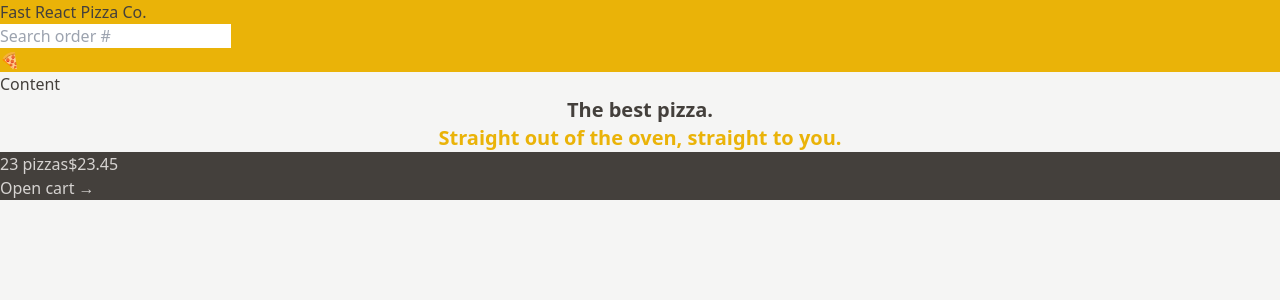
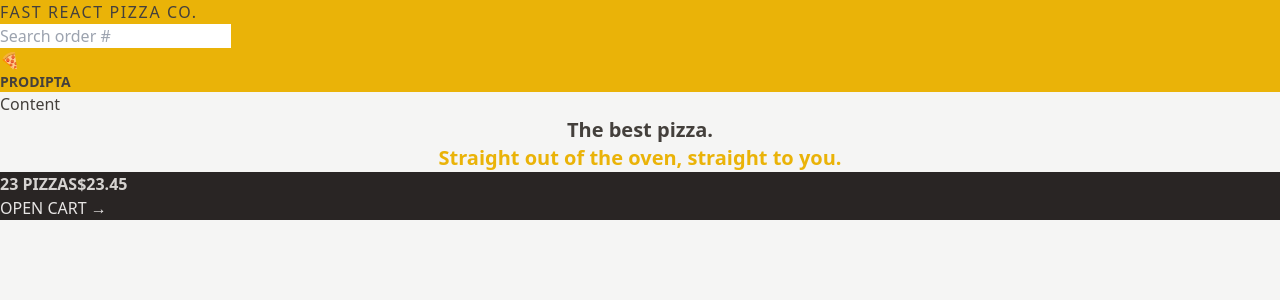
Before and after one commit to Prodipta-Sengupta/fast-react-pizza, a React (Vite) app: page / in a window 1280 px wide. Shown: the top 300 px of the page. Built offline with nearby package versions, Linux system fonts and the light colour scheme.

Commit message:
Added Styles

```diff
--- a/src/features/cart/CartOverview.jsx
+++ b/src/features/cart/CartOverview.jsx
@@ -1,8 +1,8 @@
 import { Link } from "react-router-dom";
 function CartOverview() {
   return (
-    <div className="bg-stone-700 text-stone-300">
-      <p className="text-stone-300">
+    <div className="bg-stone-800 uppercase text-stone-200">
+      <p className="font-semibold text-stone-300">
         <span>23 pizzas</span>
         <span>$23.45</span>
       </p>
--- /dev/null
+++ b/src/features/user/Username.jsx
@@ -0,0 +1,5 @@
+function Username() {
+  return <div className="text-sm font-semibold">Prodipta</div>;
+}
+
+export default Username;
--- a/src/ui/Header.jsx
+++ b/src/ui/Header.jsx
@@ -1,12 +1,16 @@
 import { Link } from "react-router-dom";
 import SearchOrder from "../features/order/SearchOrder";
+import Username from "../features/user/Username";
 
 function Header() {
   return (
-    <header className="header bg-yellow-500">
-      <Link to="/">Fast React Pizza Co.</Link>
+    <header className="header bg-yellow-500 uppercase">
+      <Link to="/" className="tracking-widest">
+        Fast React Pizza Co.
+      </Link>
       <SearchOrder />
       <p>🍕</p>
+      <Username />
     </header>
   );
 }
--- a/src/ui/Home.jsx
+++ b/src/ui/Home.jsx
@@ -1,7 +1,7 @@
 function Home() {
   return (
     <div>
-      <h1 className="text-center text-xl font-semibold text-stone-700">
+      <h1 className="text-center text-xl font-semibold">
         The best pizza.
         <br />
         <span className="text-yellow-500">
```
Also changed, not shown: prettier.config.mjs (renamed from prettier.config.cjs).
